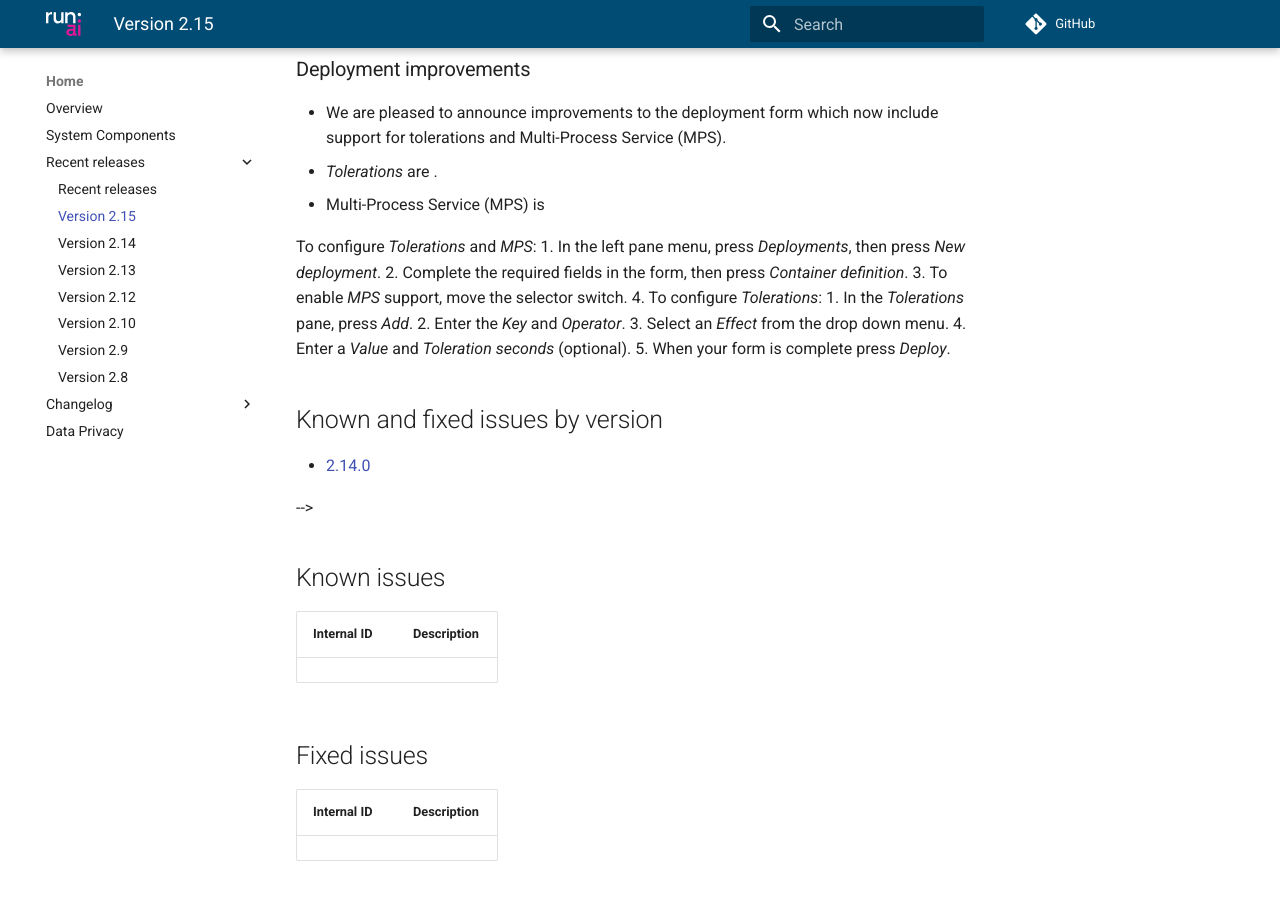
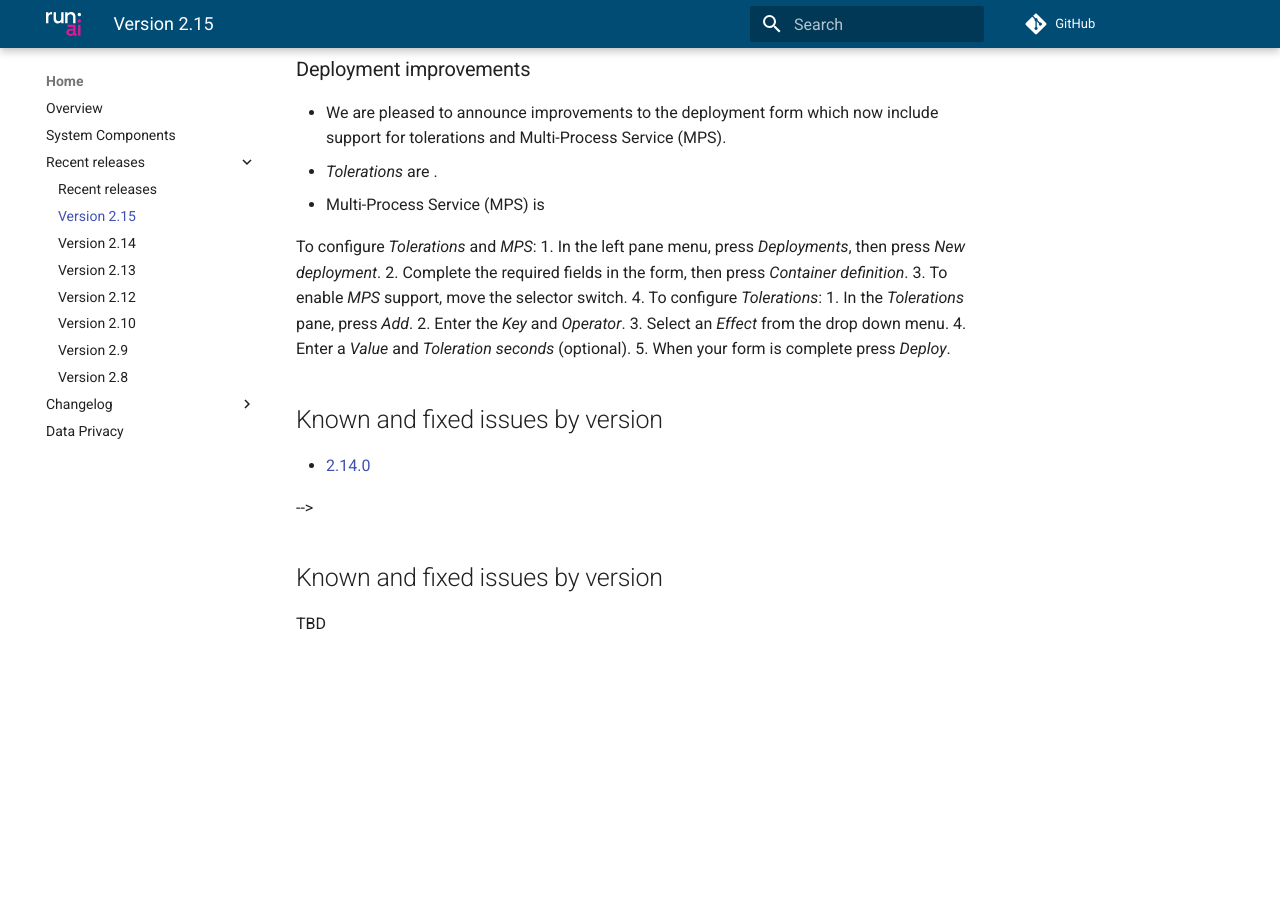
Before and after one commit to jasonnovichRunAI/gh-pages-test, an MkDocs documentation site: the page built from docs/home/whats-new-2-15.md, in a window 1280 px wide and 900 px high, scrolled down 2959 px. Built offline with MkDocs 1.6.1 and Material for MkDocs 9.7.7, drawn with Linux system fonts in a browser that asks for light colours; comment, search, counter and statistics services are not loaded; the version menu is left out; after the commit the page ends 3620 px from its top, so only the background shows below that.

```diff
--- a/docs/home/whats-new-2-15.md
+++ b/docs/home/whats-new-2-15.md
@@ -98,13 +98,6 @@
 --8<-- "home/whats-new-2-14.md:4:69"
 -->
 
+## Known and fixed issues by version
 
-## Known issues
-
-| Internal ID | Description  |
-| ---------------------------- | ---- |
-
-## Fixed issues
-
-| Internal ID | Description  |
-| ---------------------------- | ---- |
+TBD
--- a/mkdocs.yml
+++ b/mkdocs.yml
@@ -152,6 +152,7 @@
       - 'Version 2.8' : 'home/whats-new-2-8.md'
     - 'Changelog' :
       - 'About' : 'bugfixes/index.md'
+      - 'Version 2.14' : 'bugfixes/fixes-2-14.md'
       - 'Version 2.13' : 'bugfixes/fixes-2-13.md'
       - 'Version 2.12' : 'bugfixes/fixes-2-12.md'
       - 'Version 2.9' : 'bugfixes/fixes-2-9.md'
```
Also changed, not shown: docs/home/recent-releases.md (+1 -1 lines).
